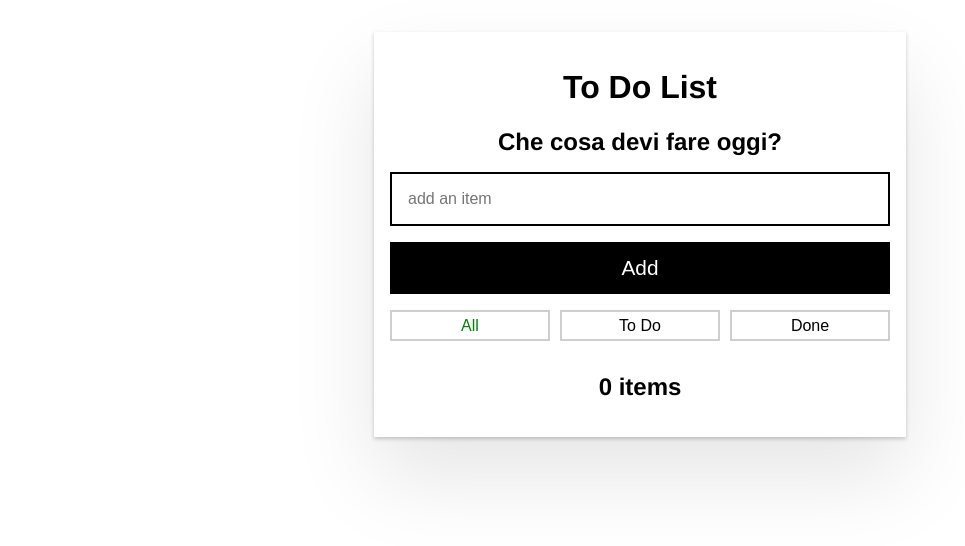
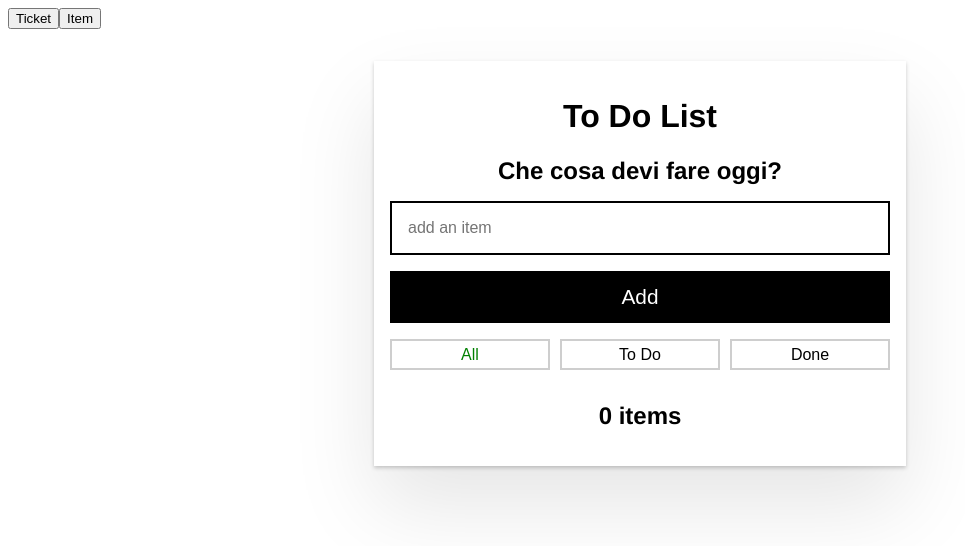
Before and after one commit to Alemazz99/todo-list-angular, an Angular app: page / in a window 1280 px wide. Shown: the top 546 px of the page, without its empty margins (0-965 px from the left). Built offline with nearby package versions, Linux system fonts and the light colour scheme.

Commit message:
implement router tab

```diff
--- a/src/app/app-routing.module.ts
+++ b/src/app/app-routing.module.ts
@@ -1,11 +1,18 @@
 import { NgModule } from '@angular/core';
 import { Routes, RouterModule } from '@angular/router';
+import { TicketComponent } from './ticket/ticket.component';
+import { ItemComponent } from './item/item.component';
 
 
-const routes: Routes = [];
+const routes: Routes = [
+  {path:'ticket', component:TicketComponent},
+  {path:'item', component:ItemComponent}
+];
 
 @NgModule({
   imports: [RouterModule.forRoot(routes)],
   exports: [RouterModule]
 })
-export class AppRoutingModule { }
+export class AppRoutingModule {
+
+}
--- a/src/app/app.component.html
+++ b/src/app/app.component.html
@@ -1,3 +1,6 @@
+<button [routerLink]="" (click)="goToLink()">Ticket</button>
+<button [routerLink]="" (click)="goToLink()">Item</button>
+
 <div class="main">
   <h1>To Do List</h1>
   <label for="addItemInput">Che cosa devi fare oggi?</label>
@@ -50,3 +53,5 @@
   </ul>
 
 </div>
+
+<router-outlet></router-outlet>
--- a/src/app/app.component.ts
+++ b/src/app/app.component.ts
@@ -9,6 +9,10 @@ import { Item } from "./item";
   styleUrls: ["./app.component.css"],
 })
 export class AppComponent {
+  goToLink() {
+    window.open('/ticket', 'ticket');
+    window.open('/item', 'item')
+  }
 
   item='';
 
--- a/src/app/app.module.ts
+++ b/src/app/app.module.ts
@@ -5,11 +5,13 @@ import { AppRoutingModule } from './app-routing.module';
 import { AppComponent } from './app.component';
 import { ItemComponent } from './item/item.component';
 import { FormsModule } from '@angular/forms';
+import { TicketComponent } from './ticket/ticket.component';
 
 @NgModule({
   declarations: [
     AppComponent,
     ItemComponent,
+    TicketComponent,
 
   ],
   imports: [
--- /dev/null
+++ b/src/app/ticket/ticket.component.html
@@ -0,0 +1 @@
+<p>ticket works!</p>
```
Also changed, not shown: src/app/ticket/ticket.component.ts (added, +10 -0 lines), src/app/ticket/ticket.component.css (added), 1 other file (tests, documents, lock files or other folders).
